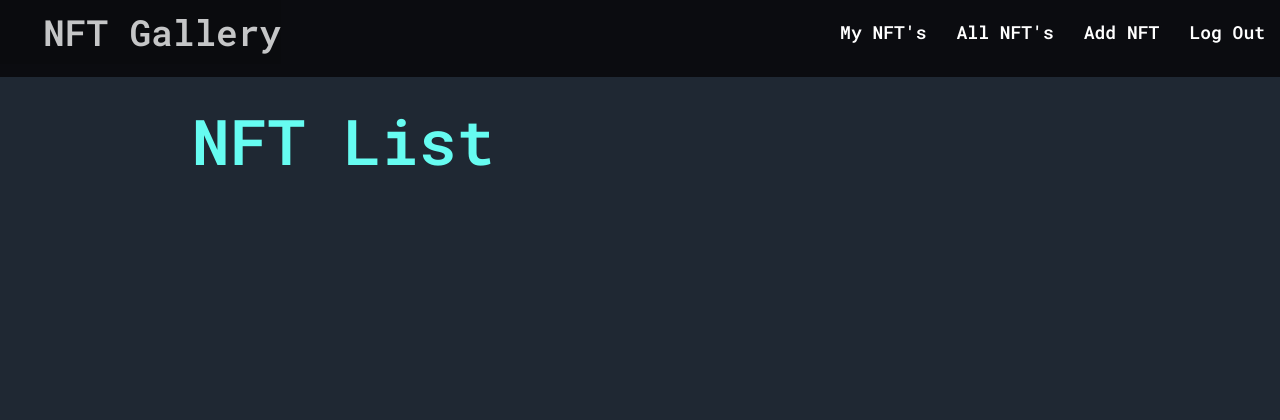
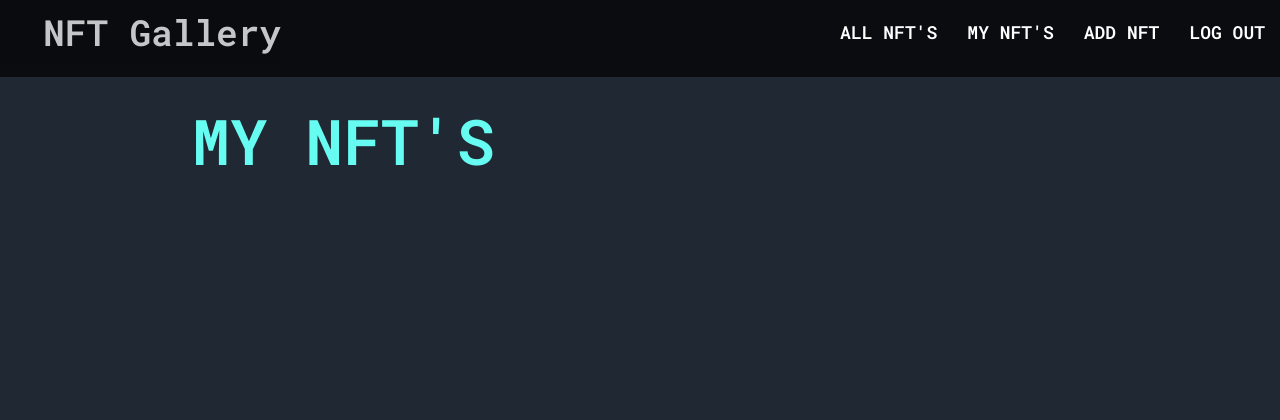
Before and after one commit to TonyPurple/nft-market--flex-44, a Django app: page /nfts/ in a window 1280 px wide. Shown: the top 420 px of the page. Run offline with Django 4.2, Linux system fonts and the light colour scheme; the visitor is signed in with stand-in values (Sample User, id 1); data that the repository does not hold is empty.

Commit message:
fix templates

```diff
--- a/main/templates/base.html
+++ b/main/templates/base.html
@@ -23,13 +23,13 @@
                 </ul>
                 <ul class="right">
                     {% if user.is_authenticated %}
-                    <li><a href="{% url 'nft_index' %}">My NFT's</a></li>
-                    <li><a href="{% url 'nft_list' %}">All NFT's</a></li>
-                    <li><a href="{% url 'nft_create' %}">Add NFT</a></li>
-                    <li><a href="{% url 'logout' %}">Log Out</a></li>
+                    <li><a href="{% url 'nft_list' %}">ALL NFT'S</a></li>
+                    <li><a href="{% url 'nft_index' %}">MY NFT'S</a></li>
+                    <li><a href="{% url 'nft_create' %}">ADD NFT</a></li>
+                    <li><a href="{% url 'logout' %}">LOG OUT</a></li>
                     {% else %}
-                    <li><a href="{% url 'signup' %}">Sign Up</a></li>
-                    <li><a href="{% url 'login' %}">Log In</a></li>
+                    <li><a href="{% url 'signup' %}">SIGN UP</a></li>
+                    <li><a href="{% url 'login' %}">LOG IN</a></li>
                     {% endif %}
                 </ul>
             </div>
--- a/main/templates/main/nft_confirm_delete.html
+++ b/main/templates/main/nft_confirm_delete.html
@@ -1,7 +1,7 @@
 {% extends 'base.html' %}
 
 {% block content %}
-  <h1>Delete NFT</h1>
+  <h1>DELETE NFT</h1>
 
   <h4>Are you sure you want to delete <span class="teal-text">{{ object.name }}</span>?</h4>
 
--- a/main/templates/main/nft_form.html
+++ b/main/templates/main/nft_form.html
@@ -2,9 +2,9 @@
 
 {% block content %}
   {% if object %}
-    <h1>Edit <span class="teal-text">{{object.name}}</span></h1>
+    <h1>EDIT<span class="teal-text">{{object.name}}</span></h1>
   {% else %}
-    <h1>Add NFT</h1>
+    <h1>CREATE NFT</h1>
   {% endif %}
   <form action="" method="post">
     {% csrf_token %}
--- a/main/templates/main/nft_list.html
+++ b/main/templates/main/nft_list.html
@@ -1,6 +1,6 @@
 {% extends 'base.html' %} {% block content %}
 
-<h1>NFT List</h1>
+<h1>ALL NFT'S</h1>
 
 {% for nft in nft_list %}
 <a href="{% url 'detail' nft.id %}">
--- a/main/templates/nfts/detail.html
+++ b/main/templates/nfts/detail.html
@@ -1,10 +1,10 @@
 {% extends 'base.html' %} {% block content %}
 
-<h1>NFT Details</h1>
+<h1>{{nft.nft_name}}</h1>
 
 <div class="card">
     <div class="card-content">
-        <span class="card-title">{{ nft.nft_name }}</span> {% for photo in nft.photo_set.all %}
+        <span class="card-title"></span> {% for photo in nft.photo_set.all %}
         <img class="responsive-img card-panel" src="{{photo.url}}"> {% empty %}
         <div class="card-panel teal-text center-align">No Photos Uploaded</div>
         {% if notempty %} <br> {% else %}
--- a/main/templates/nfts/index.html
+++ b/main/templates/nfts/index.html
@@ -1,6 +1,6 @@
 {% extends 'base.html' %} {% block content %}
 
-<h1>NFT List</h1>
+<h1>MY NFT'S</h1>
 
 {% for nft in nfts %}
 <a href="{% url 'detail' nft.id %}">
@@ -14,7 +14,7 @@
             </div>
             <h2 class="card-title">{{ nft.nft_name }}</h2>
             <p><small>{{ nft.token_id }}</small></p>
-            <a href="{% url 'nft_edit' nft.id %}" class="waves-effect waves-light btn-small">Edit</a>
+            <a href="{% url 'nft_edit' nft.id %}" class="waves-effect waves-light btn-small">EDIT</a>
         </div>
     </div>
 </a>
--- a/main/templates/registration/login.html
+++ b/main/templates/registration/login.html
@@ -1,7 +1,7 @@
 {% extends 'base.html' %}
 {% block content %}
 
-<h1>Log In</h1>
+<h1>LOGIN</h1>
 
 <form method="post" action="{% url 'login' %}">
   {% csrf_token %}
--- a/main/templates/registration/signup.html
+++ b/main/templates/registration/signup.html
@@ -1,7 +1,7 @@
 {% extends 'base.html' %}
 {% block content %}
 
-<h1>Sign Up</h1>
+<h1>SIGN UP</h1>
 
 {% if error_message %}<p class="red-text">{{ error_message }}</p>{% endif %}
 
```
